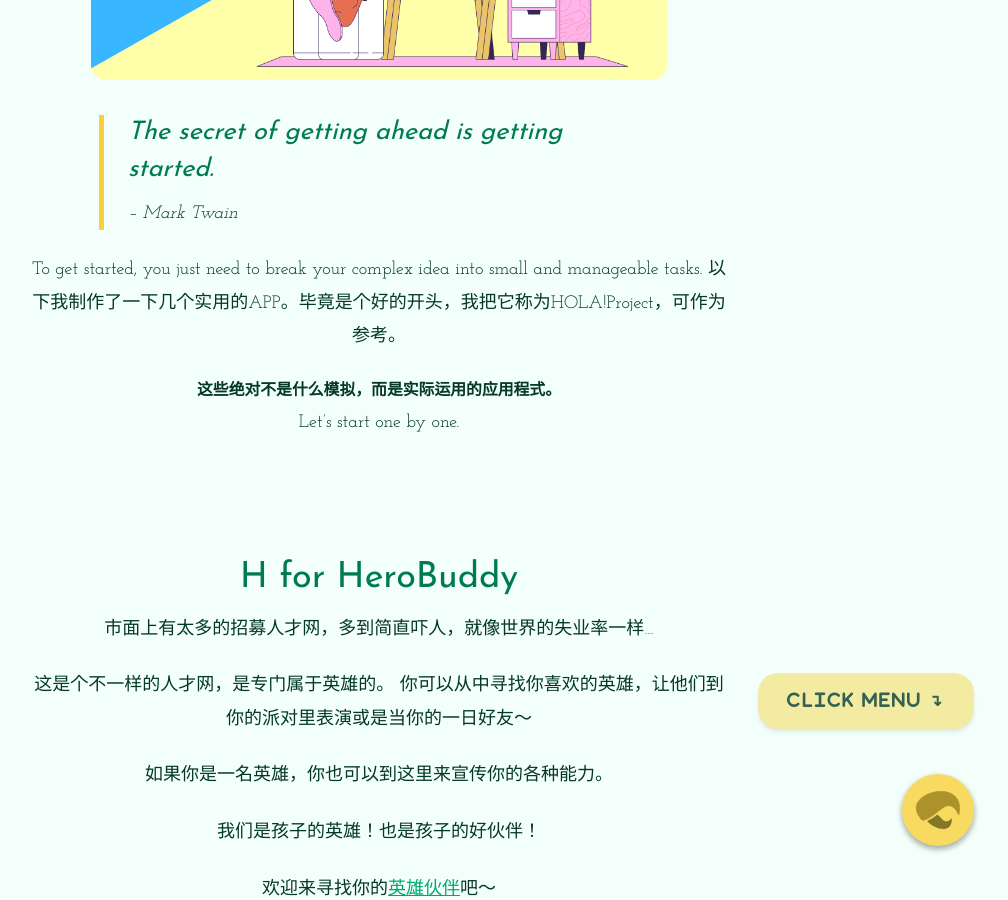
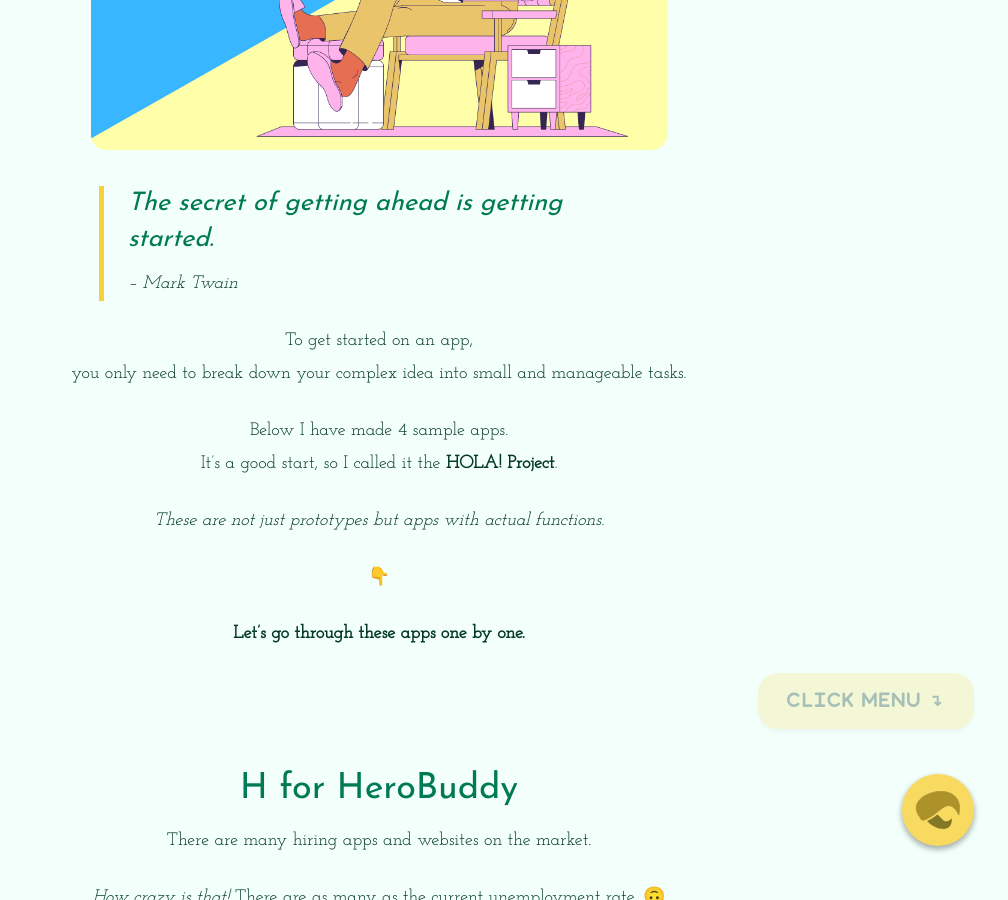
Before and after one commit to naqadaqe/naqadaqe.github.io, a Jekyll site: the page built from _posts/2022-07-30-hola-project.markdown, in a window 1280 px wide and 900 px high, scrolled down 954 px. Shown: the whole window, without its empty margins (261-1269 px from the left). Built offline with Jekyll 4.4.1, drawn with Linux system fonts in a browser that asks for light colours; some of the changed text lies outside the part shown.

Commit message:
post update

```diff
--- a/_posts/2022-07-15-recipe-in-translation.markdown
+++ b/_posts/2022-07-15-recipe-in-translation.markdown
@@ -3,7 +3,7 @@
 categories: write
 icon: "fa-pen"
 date:   2022-07-15 21:00:00 +0800
-duration: 5 mins read
+duration: 8 mins read
 hero: /assets/posts/write/recipe-in-translation/hero.png
 image: /assets/posts/write/recipe-in-translation/image.png
 ---
--- a/_posts/2022-07-30-hola-project.markdown
+++ b/_posts/2022-07-30-hola-project.markdown
@@ -8,10 +8,10 @@
 image: /assets/posts/build/hola-project/image.png
 ---
 
-是否在考虑自己的事业来个科技转型？
-发现想要制作个APP太贵，时间太长？
+Are you considering a digital transformation? <br/>Do you think that it is too expensive and time-consuming to make an app?
 
-###### 不要想太多，你要的其实很简单，也或许你已经有了你想要的。
+##### Don't overthink the process!
+###### What you want is simple, or maybe you already have what you want.
 
 <br/>
 
@@ -25,11 +25,15 @@
 >
 > -- Mark Twain
 
-To get started, you just need to break your complex idea into small and manageable tasks.
-以下我制作了一下几个实用的APP。毕竟是个好的开头，我把它称为HOLA!Project，可作为参考。
-###### 这些绝对不是什么模拟，而是实际运用的应用程式。
+To get started on an app, <br/>you only need to break down your complex idea into small and manageable tasks.
 
-Let's start one by one.
+Below I have made 4 sample apps. <br/>It's a good start, so I called it the **HOLA! Project**.
+
+_These are not just prototypes but apps with actual functions._
+
+👇
+
+**Let's go through these apps one by one.**
 
 <br/><br/>
 
@@ -39,18 +43,23 @@
 -->
 ### H for HeroBuddy
 
-市面上有太多的招募人才网，多到简直吓人，就像世界的失业率一样...
+There are many hiring apps and websites on the market.
 
-这是个不一样的人才网，是专门属于英雄的。
-你可以从中寻找你喜欢的英雄，让他们到你的派对里表演或是当你的一日好友～
+_How crazy is that!_ There are as many as the current unemployment rate...🙃
 
-如果你是一名英雄，你也可以到这里来宣传你的各种能力。
+The difference is that this is a recruiting app for **hiring talented heroes**!
 
-我们是孩子的英雄！也是孩子的好伙伴！
+You can find your favourite hero here, and let them _perform at your party_ or _be your one-day-friend_. 🙆
+If you're a talented hero, you can also come to this place to advertise your various powers and abilities.
 
-欢迎来寻找你的[英雄伙伴](){: target="_blank"}吧～
+_**We are children's heroes and also their best buddies!**_
 
-<iframe src="/assets/posts/write/recipe-in-translation/translate-nasilemak.pdf#view=fitH&page=2" width="700" height="500" frameborder="0"></iframe>
+##### Welcome to search for your [HeroBuddy](){: target="_blank"} 🔍
+
+<br/>
+
+![sample app](/assets/posts/build/hola-project/pending.png)
+
 
 <br/><br/>
 
@@ -60,17 +69,21 @@
 -->
 ### O for OutWorkLess
 
-还在熬夜追梦吗？还想要偷偷创业却累得吃不好睡不着吗？
+Are you staying up late to chase your dreams? <br/>Planning to start a business, but you have no time for this?
 
-不要白忙一场啦，快来请教[猫头鹰](){: target="_blank"}吧！让你少走创业的冤枉路。
+##### Stop chasing your tail, come and ask [OWL](){: target="_blank"}!
 
-这里有创业新手的所有相关咨询，也有简单易学的技能让你不用再依赖昂贵又不知能不能帮到你的课程了。
+Let you _work smarter_ and still be able to _outwork everyone else_.
 
-你必须知道一个道理：其实你要的很简单。
+In this app, we have all the relevant advice for entrepreneurship and some easy-to-learn skills, so you don't have to rely on expensive courses that aren't useful to you.
 
-最重要的事，你可以线上咨询获得帮助，创业不在孤单了。
+##### Stop procrastinating and start doing!
 
-<iframe src="/assets/posts/write/recipe-in-translation/translate-roticanai.pdf#view=fitH" width="700" height="500" frameborder="0"></iframe>
+Best of all, you can get help through online consultation, <br/>so you are no longer alone in starting a business.
+
+<br/>
+
+![sample app](/assets/posts/build/hola-project/pending.png)
 
 <br/><br/>
 
@@ -80,21 +93,22 @@
 -->
 ### L for Luang
 
-户外最多的是污染，家里最多的是无用的垃圾。
+_We have serious pollutants outdoors, and you have lots of trash indoors._
 
-大家一定都有个堆满无用东西的橱柜或仓库。你不知道怎么整理，丢到哪儿，只能任由它占据你的生活空间。
+You want to get rid of clutters or other household items that you no longer need but don't know how to unload those unnecessary things. As a result, you kept them around the house and let them take over your living space.
 
-##### 没有了悠闲的空间，怎么会有悠闲的[时光](){: target="_blank"}？
+**If there is no leisure space ( ruang ), how can there be leisure time ( [Luang](){: target="_blank"} )?**
 
-你的垃圾或许就是别人的宝藏，我们可以帮你一把，让这些垃圾有了新生命。
+##### One man's trash is another man's treasure.
 
-而你就可以轻松的找回自己原有的自在生活，健康的人生。
+What you think is useless might be valuable to another. Therefore, we can help you to get rid of the trash and give it a new life.
 
-减少垃圾，重获生活的健康。
+After everything, <br/>
+you can reduce waste, save our environment and regain your freedom and healthy lifestyle.
 
 <br/>
 
-<iframe src="/assets/posts/write/recipe-in-translation/translate-baozi.pdf#view=fitH&page=3" width="700" height="500" frameborder="0"></iframe>
+![sample app](/assets/posts/build/hola-project/pending.png)
 
 <br/><br/>
 
@@ -104,17 +118,20 @@
 -->
 ### A for Adate
 
-本人最讨厌大排长龙了，如果你也一样你一定觉得等待是愚蠢的行为。
+**I hate long queues the most.** <br/>If you think the same as me, you must be agree that it's a complete waste of time.
 
-那你希望可以提前预约，但公司制作个APP让你预约，不止烧钱又费时。
+So, you hope to _make an appointment in advance_. <br/>
+However, for a company to make an appointment app, it not only consumes money, but it also takes time.
 
-其实时代进步了，不想让你的顾客等太久，我们也不想让你等～
+In fact, modern technology has advanced, <br/>_neither you nor your customers have to wait too long_.
 
-只要[一个日期](){: target="_blank"}、一个时间，你要的东西就能轻松等到。
+##### Just need [Adate](){: target="_blank"} and a time, you can get what you request easily.
 
-现在你可以好好想想没浪费掉的时间要怎么善用啦。
+Now, you can think about how to make the most of the time you didn't waste waiting.
 
-<iframe src="/assets/posts/write/recipe-in-translation/translate-curry.pdf#view=fitH" width="700" height="500" frameborder="0"></iframe>
+<br/>
+
+![sample app](/assets/posts/build/hola-project/pending.png)
 
 <br/><br/>
 
@@ -122,13 +139,18 @@
 <!---
     Post Closing
 -->
-HOLA 你感受到我亲切的问候了吗？
+##### HOLA!
+##### Do you feel my warm greetings?
 
-最好的开始就是马上开始，因为开始就在这一瞬间，可未来还有很长的路要走。
+<br/>
+The best time to start is now. <br/>
+Don't worry about the opportunities and threats at this moment, you have a long way to perfect it in the future.
 
-何必去考虑现在做得好不好呢？
+Why worry about **doing things right or doing the right things**?
 
-应该想的是怎么开始吧，祝你好运！
+How to start is more important than that.
+
+Wish you good luck!
 
 <br/><br/>
 
```
Also changed, not shown: _posts/2022-07-19-voice-stays-overnight.markdown (deleted, +0 -166 lines), _posts/2022-08-13-voice-stays-overnight.markdown (added, +166 -0 lines), _posts/2022-08-17-quik-the-laoshi.markdown (added, +145 -0 lines), assets/posts/build/hola-project/pending.png (added), assets/posts/make/quik-the-laoshi/du.png (added), assets/posts/make/quik-the-laoshi/image.png (added), assets/posts/make/quik-the-laoshi/ju.png (added), assets/posts/make/quik-the-laoshi/yin.png (added), assets/posts/make/quik-the-laoshi/zi.png (added), assets/posts/write/recipe-in-translation/image.png, 1 other file.
